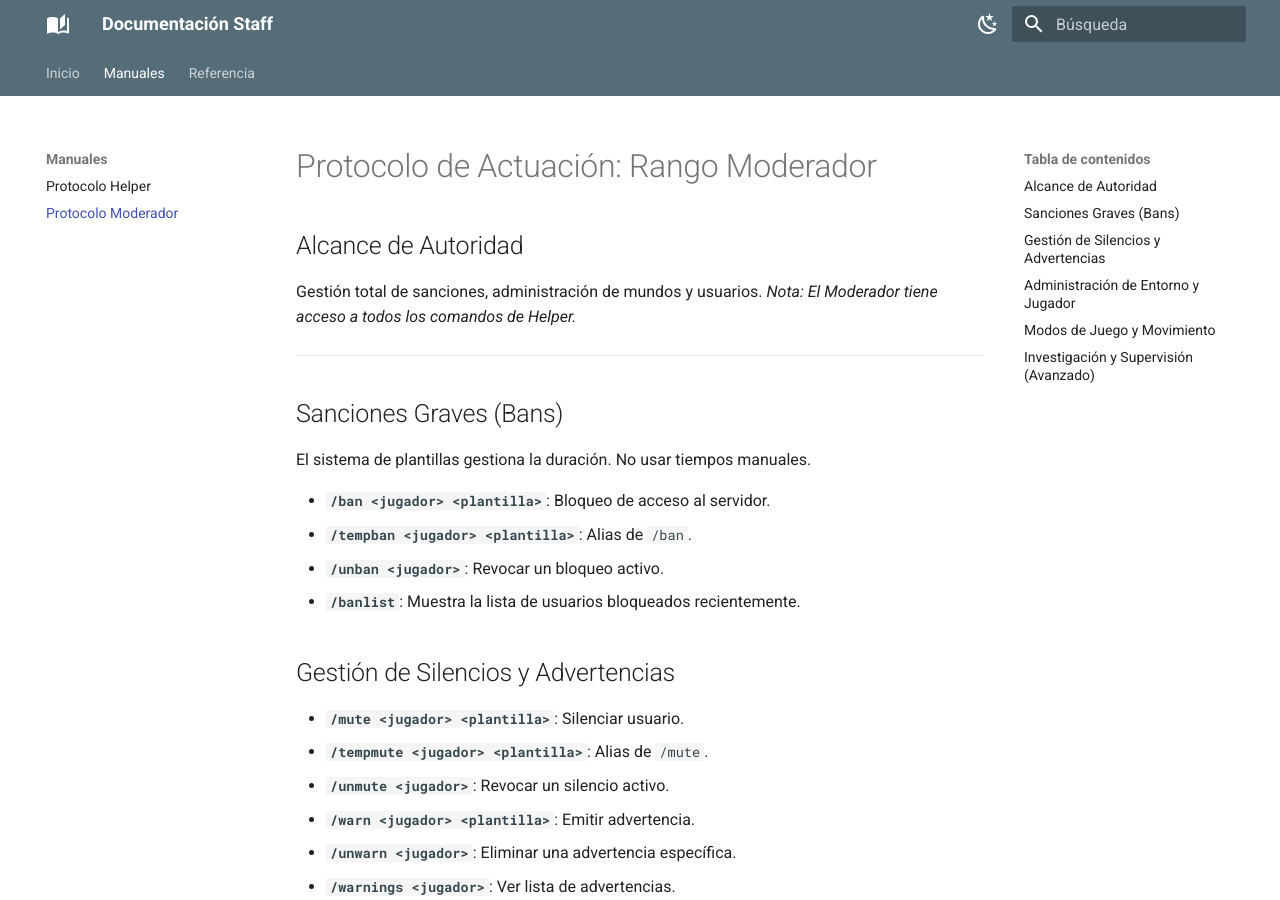
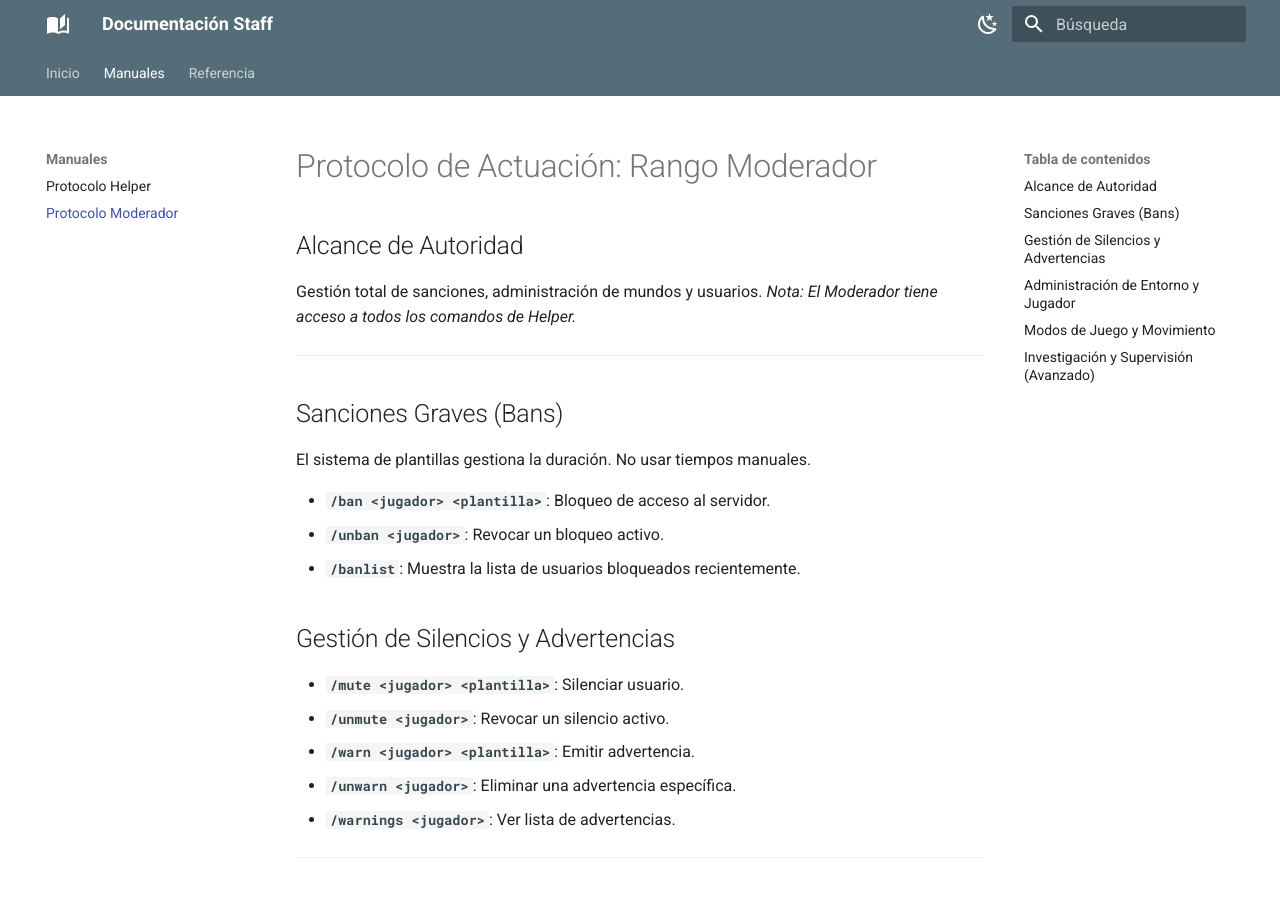
Before and after one commit to ymminnl/page-wiki, an MkDocs documentation site: the page built from docs/guias/moderador.md, in a window 1280 px wide and 900 px high. Built offline with MkDocs 1.6.1 and Material for MkDocs 9.7.7, drawn with Linux system fonts in a browser that asks for light colours.

Commit message:
Docs: Eliminar comandos /tempban y /tempmute para estandarización

```diff
--- a/docs/guias/moderador.md
+++ b/docs/guias/moderador.md
@@ -11,14 +11,12 @@ Gestión total de sanciones, administración de mundos y usuarios.
 El sistema de plantillas gestiona la duración. No usar tiempos manuales.
 
 *   **`/ban <jugador> <plantilla>`**: Bloqueo de acceso al servidor.
-*   **`/tempban <jugador> <plantilla>`**: Alias de `/ban`.
 *   **`/unban <jugador>`**: Revocar un bloqueo activo.
 *   **`/banlist`**: Muestra la lista de usuarios bloqueados recientemente.
 
 ## Gestión de Silencios y Advertencias
 
 *   **`/mute <jugador> <plantilla>`**: Silenciar usuario.
-*   **`/tempmute <jugador> <plantilla>`**: Alias de `/mute`.
 *   **`/unmute <jugador>`**: Revocar un silencio activo.
 *   **`/warn <jugador> <plantilla>`**: Emitir advertencia.
 *   **`/unwarn <jugador>`**: Eliminar una advertencia específica.
```
Also changed, not shown: docs/guias/helper.md (line endings or trailing spaces).
